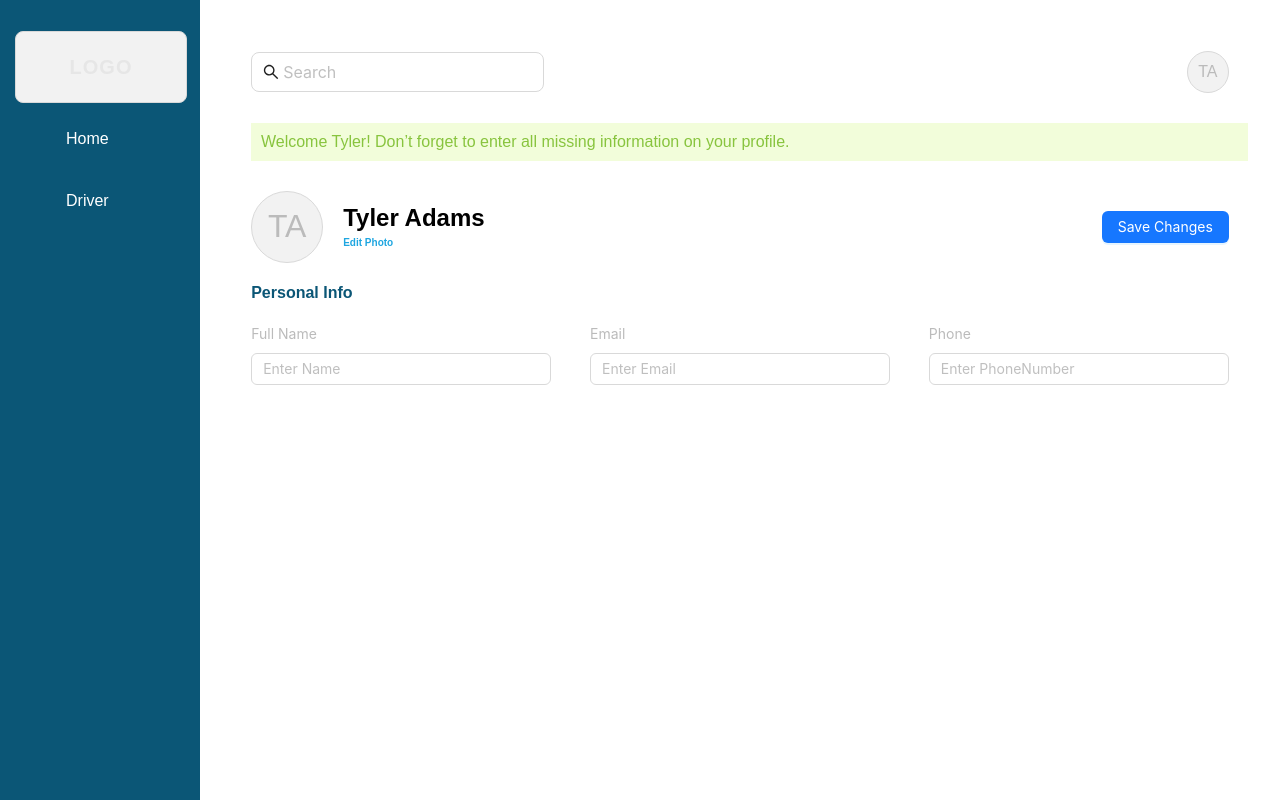
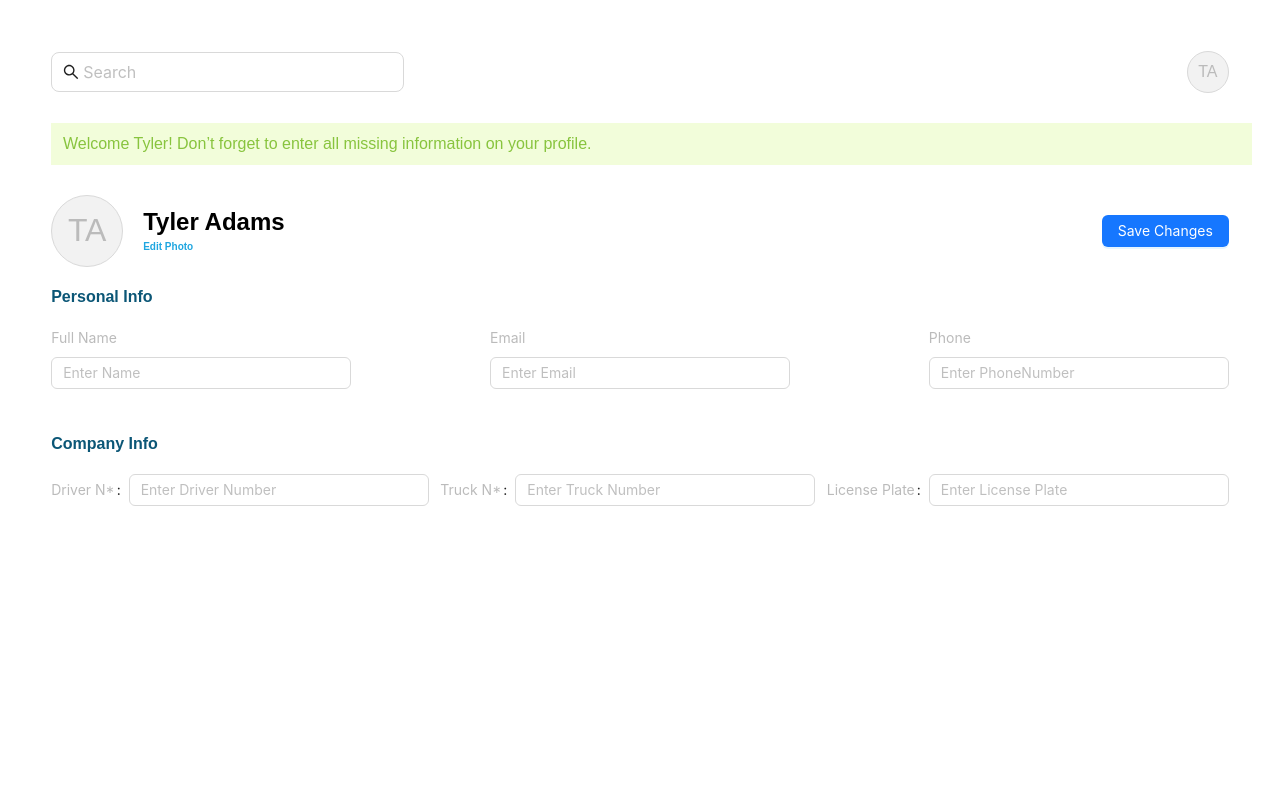
Before and after one commit to novasingh/healmefit-webapp, a React (Create React App) app: page /home in a window 1280 px wide. Built offline with nearby package versions, Linux system fonts and the light colour scheme.

Commit message:
App Routes Working

```diff
--- a/src/App.js
+++ b/src/App.js
@@ -1,5 +1,8 @@
-import React from 'react';
+// src/App.js
+
+import React, { useContext } from 'react';
 import { BrowserRouter as Router, Route, Routes } from 'react-router-dom';
+import { AuthProvider, AuthContext } from './contexts/AuthContext';
 import Sidebar from './components/Sidebar';
 import Home from './components/Home';
 import Driver from './components/Driver';
@@ -8,19 +11,30 @@ import './style.css';
 
 const App = () => {
   return (
+    <AuthProvider>
       <Router>
         <div className="app-container">
-      <Sidebar />
+          <Content />
+        </div>
+      </Router>
+    </AuthProvider>
+  );
+};
+
+const Content = () => {
+  const { isAuthenticated, role } = useContext(AuthContext);
+
+  return (
+    <>
+      {isAuthenticated && <Sidebar role={role} />}
       <div className="content">
         <Routes>
           <Route path="/" element={<Login />} />
-            <Route path="/home" element={<Home />} />
-            {/* <Route path="/login" element={<Login />} /> */}
+          <Route path="/home" element={<Home role={role} />} />
           <Route path="/driver" element={<Driver />} />
         </Routes>
       </div>
-      </div>
-    </Router>
+    </>
   );
 };
 
--- a/src/components/Driver.js
+++ b/src/components/Driver.js
@@ -32,7 +32,7 @@ const Driver = () => {
       }));
       console.log(drivers);
 
-      const response = await axios.post('http://localhost/v1/users/', { drivers });
+      const response = await axios.post('http://44.211.250.6:8000/v1/users', { drivers });
       console.log('Response:', response.data);
       setAddModal(false);
       form.resetFields();
--- a/src/components/Header.js
+++ b/src/components/Header.js
@@ -1,14 +1,42 @@
-import React from 'react'
-import {SearchOutlined} from '@ant-design/icons';
-import { Input, Button, Form, Dropdown, Space } from 'antd';
+import React from 'react';
+import { useContext } from 'react';
+import { SearchOutlined } from '@ant-design/icons';
+import { Input, Dropdown, Space, Menu, message } from 'antd';
+import { useNavigate } from 'react-router-dom';
+import { AuthContext } from '../contexts/AuthContext';
 
 const Header = () => {
+  const navigate = useNavigate();
+  const { logout } = useContext(AuthContext);
+
+
   const items = [
     {
-          label: <div style={{display:"flex", alignItems:"center",gap:"8px"}}><div style={{width:"30px", height:"30px", border:"0.4px solid #d9d9d9", background:"#f2f2f2", display:"flex", alignItems:"center", justifyContent:"center", color:"#BBBBBB", borderRadius:"50%", fontSize:"14px"}}>TA</div>
-          <div><p style={{margin:"auto", fontWeight:"600", fontSize:"14px"}}>Tyler Adams</p>
-          {/* <span style={{fontSize:"6px", color:"#1FA6E0", fontWeight:"600"}}>Edit Photo</span> */}
-          </div></div>,
+      label: (
+        <div style={{ display: "flex", alignItems: "center", gap: "8px" }}>
+          <div
+            style={{
+              width: "30px",
+              height: "30px",
+              border: "0.4px solid #d9d9d9",
+              background: "#f2f2f2",
+              display: "flex",
+              alignItems: "center",
+              justifyContent: "center",
+              color: "#BBBBBB",
+              borderRadius: "50%",
+              fontSize: "14px",
+            }}
+          >
+            TA
+          </div>
+          <div>
+            <p style={{ margin: "auto", fontWeight: "600", fontSize: "14px" }}>
+              Tyler Adams
+            </p>
+          </div>
+        </div>
+      ),
       key: '3',
     },
     {
@@ -19,29 +47,63 @@ const Header = () => {
       key: '0',
     },
     {
-          label:'Logout',
+      label: (
+        <div
+          onClick={() => {
+            // sessionStorage.clear();
+            logout()
+            navigate('/');
+            message.success('Successfully Logged out')
+          }}
+        >
+          Logout
+        </div>
+      ),
       key: '1',
     },
   ];
 
+  const menu = (
+    <Menu items={items} />
+  );
+
   return (
-    <div style={{display:"flex", flexWrap:"wrap",alignItems:"center", justifyContent:"space-between"}} className='search_bar'>
-    <div style={{width:"30%"}}><Input size="large" placeholder="Search" prefix={<SearchOutlined /> }/></div>
-     <Dropdown style={{width:"30vh"}}
-    menu={{
-      items,
+    <div
+      style={{
+        display: "flex",
+        flexWrap: "wrap",
+        alignItems: "center",
+        justifyContent: "space-between",
       }}
-    trigger={['click']}
+      className='search_bar'
     >
+      <div style={{ width: "30%" }}>
+        <Input size="large" placeholder="Search" prefix={<SearchOutlined />} />
+      </div>
+      <Dropdown overlay={menu} trigger={['click']}>
         <a onClick={(e) => e.preventDefault()}>
           <Space>
-      <div style={{cursor:"pointer",width:"40px", height:"40px", border:"0.4px solid #d9d9d9", background:"#f2f2f2", display:"flex", alignItems:"center", justifyContent:"center", color:"#BBBBBB", borderRadius:"50%"}}>TA</div>
+            <div
+              style={{
+                cursor: "pointer",
+                width: "40px",
+                height: "40px",
+                border: "0.4px solid #d9d9d9",
+                background: "#f2f2f2",
+                display: "flex",
+                alignItems: "center",
+                justifyContent: "center",
+                color: "#BBBBBB",
+                borderRadius: "50%",
+              }}
+            >
+              TA
+            </div>
           </Space>
         </a>
       </Dropdown>
+    </div>
+  );
+};
 
-    </div>
-  )
-}
-
-export default Header
+export default Header;
--- a/src/components/Home.js
+++ b/src/components/Home.js
@@ -4,7 +4,7 @@ import { Input, Button, Form, Dropdown, Space } from 'antd';
 import Sidebar from './Sidebar';
 import Header from './Header';
 
-const Home = () => {
+const Home = (props) => {
 
   const [form] = Form.useForm();
   return(
@@ -47,6 +47,34 @@ const Home = () => {
       </Form.Item>
       </Form>
     </div>
+    {props.role !== 'manager' &&
+    <div >
+      <h4 style={{color:"#0B5676"}}>Company Info</h4>
+      <div style={{justifyContent:"space-between", display:"flex"}}>
+      {/* <Form
+      form={form}
+      initialValues={''}
+     layout="vertical"
+     style={{justifyContent:"space-between", display:"flex"}}
+      > */}
+      <Form.Item
+      label={<div style={{color:"#BBBBBB"}}>Driver N*</div>}
+      >
+      <Input style={{width:"300px"}} placeholder="Enter Driver Number" />
+      </Form.Item>
+      <Form.Item
+      label={<div style={{color:"#BBBBBB"}}>Truck N*</div>}
+      >
+      <Input style={{width:"300px"}} placeholder="Enter Truck Number" />
+      </Form.Item>
+      <Form.Item
+      label={<div style={{color:"#BBBBBB"}}>License Plate</div>}
+      >
+      <Input style={{width:"300px"}} placeholder="Enter License Plate" />
+      </Form.Item>
+      </div>
+    </div>
+    }
   </>
   )
 };
--- a/src/components/Login.js
+++ b/src/components/Login.js
@@ -1,35 +1,53 @@
-import React, { useState } from 'react';
+import React, { useState, useContext } from 'react';
 import axios from 'axios';
+import { message } from 'antd';
+import { AuthContext } from '../contexts/AuthContext';
+import { useNavigate } from 'react-router-dom';
+// import './Login.css'; // Assu/ming you have styles for login page
+// let response = {status:200,role:'admin'}
 
 const Login = () => {
   const [email, setEmail] = useState('');
   const [password, setPassword] = useState('');
+  const [errorMessage, setErrorMessage] = useState('');
+  const { login } = useContext(AuthContext);
+  const navigate = useNavigate();
 
   const handleSubmit = async (event) => {
     event.preventDefault();
+    setErrorMessage(''); // Clear any previous error messages
 
     try {
-      const response = await axios.post('http://localhost:3000/v1/auth/login', {
+      const response = await axios.post('http://44.211.250.6:8000/v1/auth/login', {
         email,
         password,
-      });
-
+      }, {
+        headers: {
+          'Content-Type': 'application/json',
+        },
+      }
+    );
+    console.log(response,"dvkjsnvdlkn")
       if (response.status === 200) {
-        // Assuming you receive user data and tokens from the response
-        const { user, tokens } = response.data;
-
-        // Save user and tokens to local storage or context for authentication
-        // For example, you can create an AuthContext to store user information
-        // and redirect to Profile page after successful login
-
-        // Redirect to Profile page
-        window.location.href = '/home';
+        const { user, tokens } = response?.data;
+        if (user.role === 'manager') {
+          // Handle successful login and update authentication state
+          message.success("Successfully Logged In")
+          login(user.role);
+          navigate('/home');
+        } else if(user.role === 'driver'){
+            message.success("Successfully Logged In")
+          // Show error message if role is not admin
+          login(user.role)
+          navigate('/home')
+        }
       } else {
-        alert('Invalid credentials');
+        message.error('Not Exist')
       }
     } catch (error) {
       console.error('Error during login:', error);
-      alert('Error during login');
+      message.error('Error during login')
+    //   setErrorMessage('Error during login');
     }
   };
 
@@ -56,6 +74,7 @@ const Login = () => {
             />
             <label>Password</label>
           </div>
+          {errorMessage && <p className="error-message">{errorMessage}</p>}
           <div className="input-box">
             <input type="submit" value="Log in" />
           </div>
--- a/src/components/Sidebar.js
+++ b/src/components/Sidebar.js
@@ -1,17 +1,34 @@
+import { useState, useEffect } from 'react';
 import React from 'react';
 import { Link } from 'react-router-dom';
 
-const Sidebar = () => {
+const Sidebar = (props) => {
+  const [role, setRole] = useState('');
+
+  useEffect(() => {
+    const storedRole = sessionStorage.getItem('role');
+    if (storedRole) {
+      setRole(storedRole);
+    }
+  }, []);
   return (
     <div className="sidebar">
       <ul>
         <li style={{color:"#BBBBBB33",fontWeight:"600",letterSpacing:"1px",fontSize:"20px",display:"flex",alignItems:"center",justifyContent:"center",border:"0.4px solid #d9d9d9",width:"100%", height:"70px",background:"#f2f2f2", borderRadius:"8px"}}>
         LOGO
         </li>
+        {role === 'manager' ?
+        <>
         <li style={{padding:'10% 30% 20% 30%'}}><Link to="/home">Home</Link></li>
         <li style={{padding:'0 30% 20% 30%'}}><Link to="/driver">Driver</Link></li>
+        </>
+         : role === 'driver' ? <>
+         <li style={{padding:'10% 30% 20% 30%'}}><Link to="/home">Home</Link></li>
+         <li style={{padding:'0 30% 20% 30%'}}><Link to="/health">Health</Link></li>
+         <li style={{padding:'0 30% 20% 30%'}}><Link to="/documents">Documents</Link></li>
+         </>
+         : null }
 
-        {/* <li><Link to="/health">Health</Link></li> */}
         {/* <li><Link to="/documents">Documents</Link></li> */}
       </ul>
     </div>
--- /dev/null
+++ b/src/contexts/AuthContext.js
@@ -0,0 +1,42 @@
+// src/contexts/AuthContext.js
+
+import React, { createContext, useState, useEffect } from 'react';
+
+const AuthContext = createContext();
+
+const AuthProvider = ({ children }) => {
+  const [isAuthenticated, setIsAuthenticated] = useState(() => {
+    const storedIsAuthenticated = sessionStorage.getItem('isAuthenticated');
+    return storedIsAuthenticated === 'true';
+  });
+
+  const [role, setRole] = useState(() => {
+    return sessionStorage.getItem('role') || '';
+  });
+
+  useEffect(() => {
+    sessionStorage.setItem('isAuthenticated', isAuthenticated);
+  }, [isAuthenticated]);
+
+  useEffect(() => {
+    sessionStorage.setItem('role', role);
+  }, [role]);
+
+  const login = (loggedRole) => {
+    setIsAuthenticated(true);
+    setRole(loggedRole);
+  };
+
+  const logout = () => {
+    setIsAuthenticated(false);
+    setRole('');
+  };
+
+  return (
+    <AuthContext.Provider value={{ isAuthenticated, role, login, logout }}>
+      {children}
+    </AuthContext.Provider>
+  );
+};
+
+export { AuthContext, AuthProvider };
```
Lines whose indentation alone changed are shown as unchanged.
